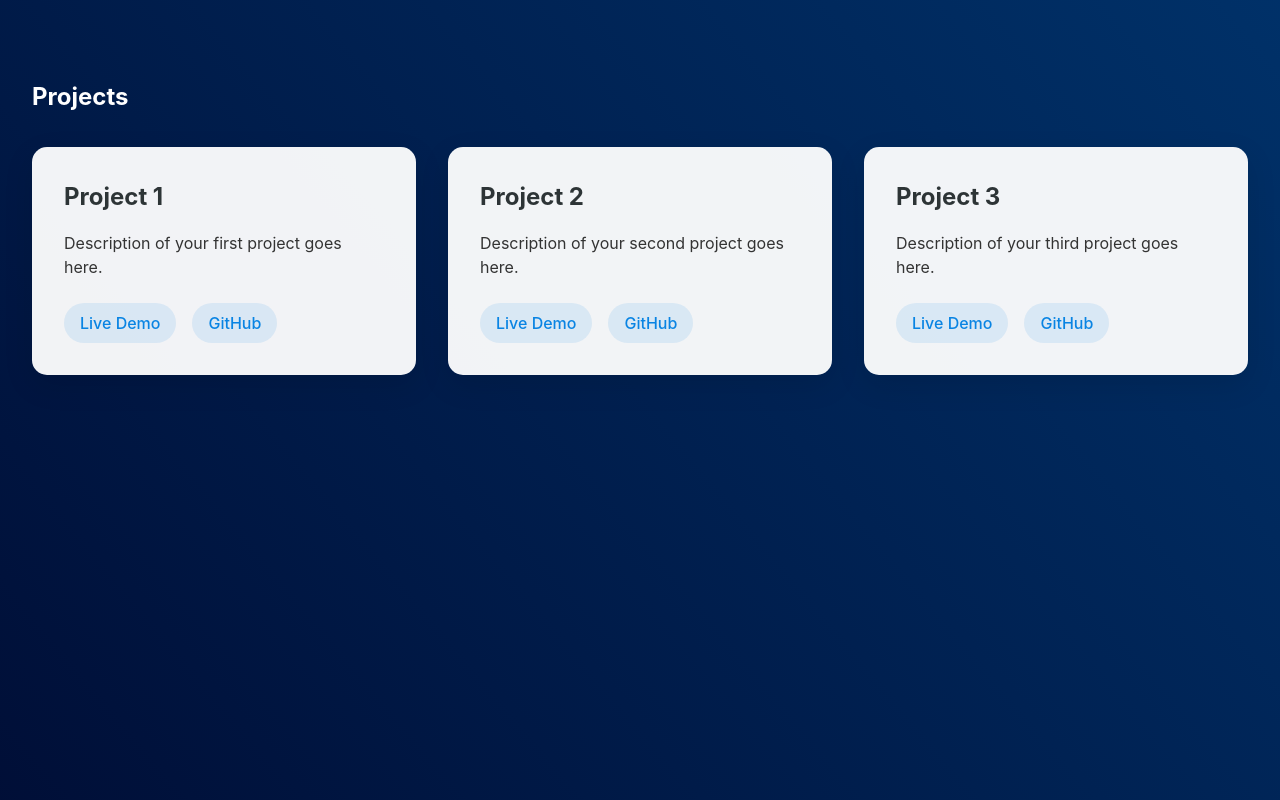
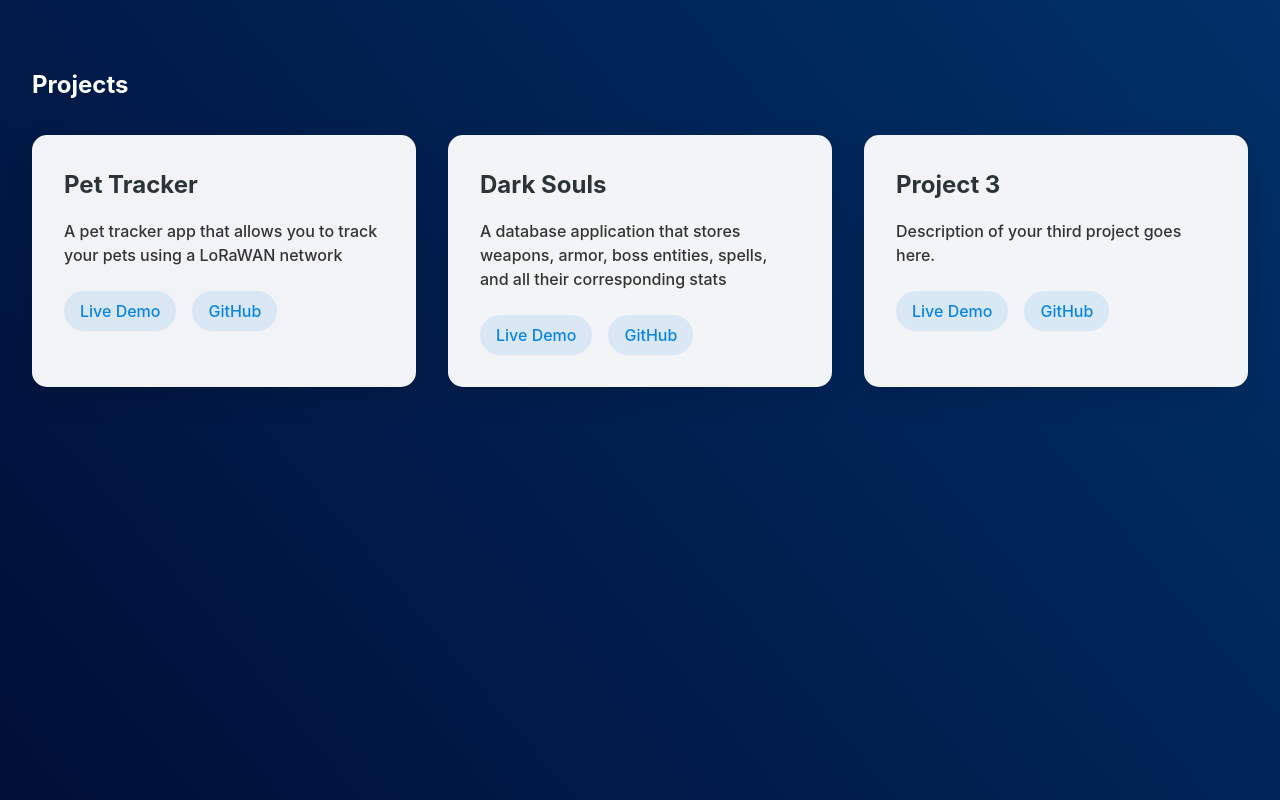
Before and after one commit to nicoloco321/portfolio, a React (Vite) app: page / in a window 1280 px wide. Shown: the part 1960-2760 px from the top of the page. Built offline with nearby package versions, Linux system fonts and the light colour scheme.

Commit message:
updated projects tab

```diff
--- a/index.html
+++ b/index.html
@@ -2,7 +2,7 @@
 <html lang="en">
   <head>
     <meta charset="UTF-8" />
-    <link rel="icon" type="image/svg+xml" href="/src/assets/car.png" />
+    <link rel="icon" type="image/svg+xml" href="/src/assets/car.svg" />
     <meta name="viewport" content="width=device-width, initial-scale=1.0" />
     <title>Vite + React</title>
   </head>
--- a/package.json
+++ b/package.json
@@ -6,8 +6,8 @@
   "type": "module",
   "scripts": {
     "dev": "vite",
-		"predeploy": "npm run build",
-		"deploy": "gh-pages -d dist",
+    "predeploy": "npm run build",
+    "deploy": "gh-pages -d dist",
     "build": "vite build",
     "lint": "eslint .",
     "preview": "vite preview"
--- a/src/App.css
+++ b/src/App.css
@@ -238,6 +238,9 @@
 	border-radius: 15px;
 	box-shadow: 0 10px 30px rgba(0, 0, 0, 0.1);
 	transition: all 0.3s ease;
+	text-decoration: none;
+	display: block;
+	color: inherit;
 }
 
 .project-card:hover {
@@ -265,6 +268,8 @@
 	border-radius: 20px;
 	background-color: rgba(9, 132, 227, 0.1);
 	transition: all 0.3s ease;
+	position: relative;
+	z-index: 1;
 }
 
 .project-links a:hover {
@@ -352,3 +357,63 @@
 	margin: 0;
 	padding: 1rem 0;
 }
+
+/* Project Details page */
+.project-details {
+	min-height: 100vh;
+	padding: 6rem 0;
+	background: linear-gradient(50deg, #000428 0%, #004e92 100%);
+	color: white;
+}
+
+.project-details .container {
+	max-width: 800px;
+	margin: 0 auto;
+	padding: 0 2rem;
+}
+
+.project-details h1 {
+	font-size: 3rem;
+	margin-bottom: 1.5rem;
+	text-shadow: 2px 2px 4px rgba(0, 0, 0, 0.2);
+}
+
+.project-details .description {
+	font-size: 1.2rem;
+	margin-bottom: 2rem;
+	opacity: 0.9;
+}
+
+.project-details .project-content {
+	background-color: rgba(255, 255, 255, 0.1);
+	padding: 2rem;
+	border-radius: 15px;
+	margin-bottom: 2rem;
+}
+
+.project-details .project-links {
+	display: flex;
+	gap: 1rem;
+}
+
+.project-details .project-links a {
+	text-decoration: none;
+	color: white;
+	font-weight: 500;
+	padding: 0.8rem 1.5rem;
+	border-radius: 25px;
+	transition: all 0.3s ease;
+}
+
+.project-details .demo-link {
+	background-color: #0984e3;
+}
+
+.project-details .github-link {
+	background-color: #2d3436;
+}
+
+.project-details .project-links a:hover {
+	transform: translateY(-3px);
+	box-shadow: 0 5px 15px rgba(0, 0, 0, 0.3);
+}
--- a/src/components/Footer.jsx
+++ b/src/components/Footer.jsx
@@ -3,7 +3,7 @@
 const Footer = () => {
 	return (
 		<footer className="footer">
-			<p>&copy; {new Date().getFullYear()} Your Name. All rights reserved.</p>
+			<p>&copy; {new Date().getFullYear()} Nicholas Buryniuk. All rights reserved.</p>
 		</footer>
 	);
 };
--- a/src/components/Projects.jsx
+++ b/src/components/Projects.jsx
@@ -1,4 +1,5 @@
 import React from "react";
+import projectData from "../data/projects.json";
 
 const Projects = () => {
 	return (
@@ -6,42 +7,35 @@
 			<div className="container">
 				<h2>Projects</h2>
 				<div className="projects-grid">
-					<div className="project-card">
-						<h3>Project 1</h3>
-						<p>Description of your first project goes here.</p>
+					{projectData.projects.map((project) => (
+						<a
+							key={project.id}
+							href={project.demoLink}
+							rel="noopener noreferrer"
+							className="project-card"
+						>
+							<h3>{project.title}</h3>
+							<p>{project.description}</p>
 							<div className="project-links">
-							<a href="#" target="_blank">
+								<a
+									href={project.demoLink}
+									target="_blank"
+									rel="noopener noreferrer"
+									onClick={(e) => e.stopPropagation()}
+								>
 									Live Demo
 								</a>
-							<a href="#" target="_blank">
+								<a
+									href={project.githubLink}
+									target="_blank"
+									rel="noopener noreferrer"
+									onClick={(e) => e.stopPropagation()}
+								>
 									GitHub
 								</a>
 							</div>
-					</div>
-					<div className="project-card">
-						<h3>Project 2</h3>
-						<p>Description of your second project goes here.</p>
-						<div className="project-links">
-							<a href="#" target="_blank">
-								Live Demo
 						</a>
-							<a href="#" target="_blank">
-								GitHub
-							</a>
-						</div>
-					</div>
-					<div className="project-card">
-						<h3>Project 3</h3>
-						<p>Description of your third project goes here.</p>
-						<div className="project-links">
-							<a href="#" target="_blank">
-								Live Demo
-							</a>
-							<a href="#" target="_blank">
-								GitHub
-							</a>
-						</div>
-					</div>
+					))}
 				</div>
 			</div>
 		</section>
--- /dev/null
+++ b/src/data/projects.json
@@ -0,0 +1,25 @@
+{
+	"projects": [
+		{
+			"id": "project1",
+			"title": "Pet Tracker",
+			"description": "A pet tracker app that allows you to track your pets using a LoRaWAN network",
+			"demoLink": "#",
+			"githubLink": "#"
+		},
+		{
+			"id": "project2",
+			"title": "Dark Souls",
+			"description": "A database application that stores weapons, armor, boss entities, spells, and all their corresponding stats",
+			"demoLink": "#",
+			"githubLink": "#"
+		},
+		{
+			"id": "project3",
+			"title": "Project 3",
+			"description": "Description of your third project goes here.",
+			"demoLink": "#",
+			"githubLink": "#"
+		}
+	]
+}
```
Also changed, not shown: src/Home.jsx (added, +23 -0 lines), src/assets/car.svg (added). Lines whose indentation alone changed are shown as unchanged.
